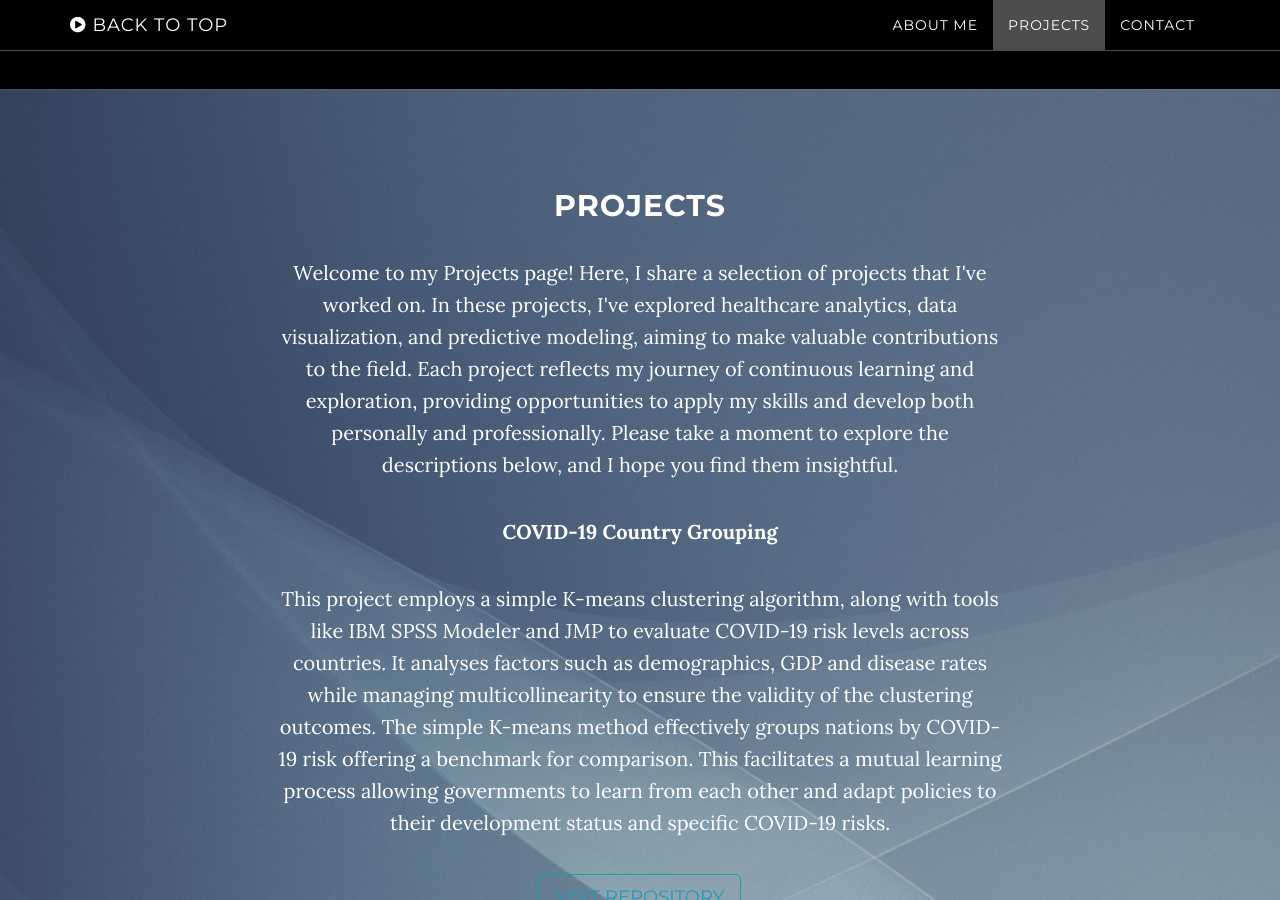
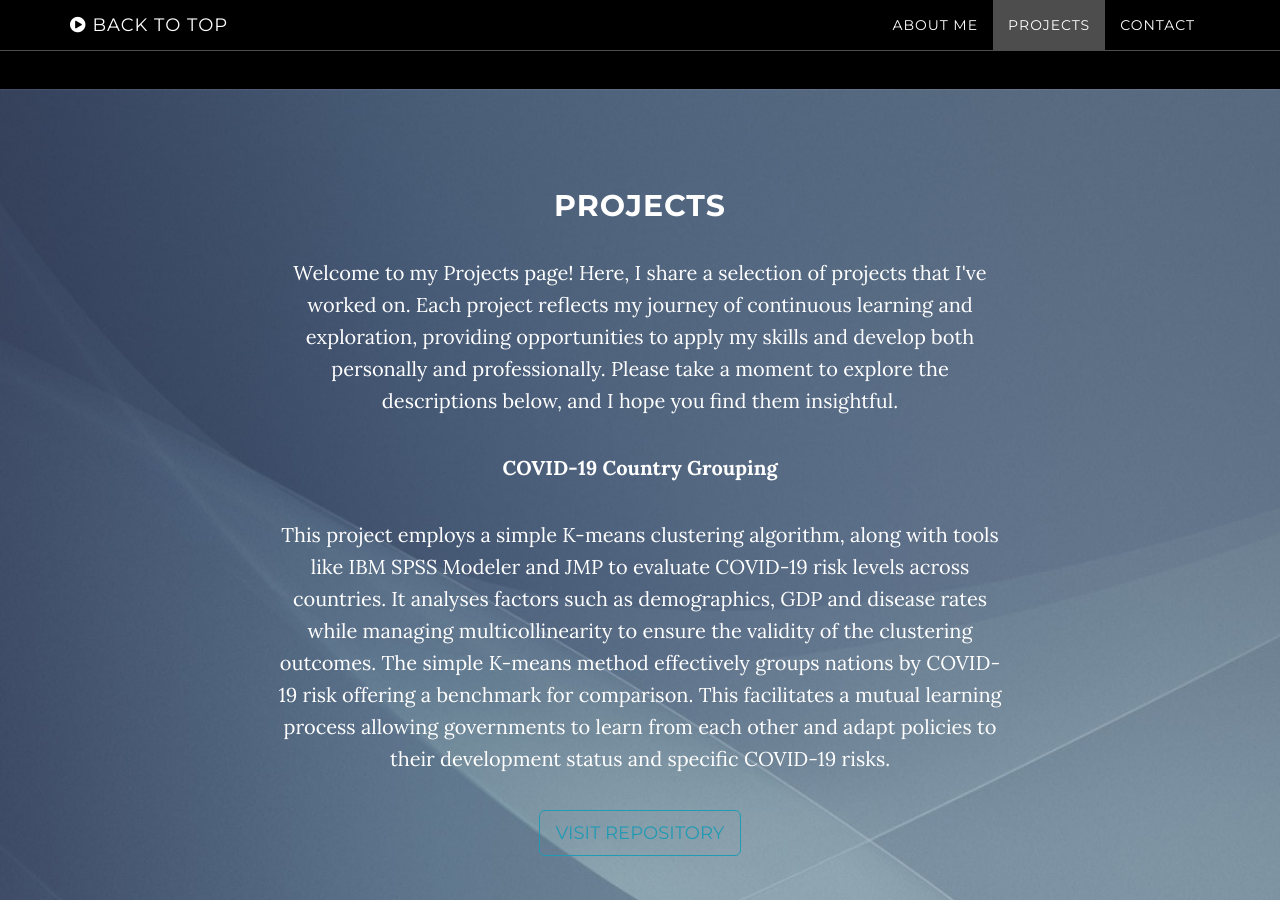
Before and after one commit to Md-Khid/Md-Khid, a Jekyll site: the page built from index.html, in a window 1280 px wide and 900 px high, scrolled down 1890 px. Built offline with Jekyll 4.4.1, drawn with Linux system fonts in a browser that asks for light colours.

Commit message:
Update download.html

```diff
--- a/_includes/download.html
+++ b/_includes/download.html
@@ -15,11 +15,10 @@
         <div class="container">
           <div class="col-lg-8 col-lg-offset-2">
             <h2>Projects</h2>
-            <p>Welcome to my Projects page! Here, I share a selection of projects that I've worked on. In these projects,
-              I've explored healthcare analytics, data visualization, and predictive modeling, aiming to make valuable
-              contributions to the field. Each project reflects my journey of continuous learning and exploration,
-              providing opportunities to apply my skills and develop both personally and professionally. Please take a moment
-              to explore the descriptions below, and I hope you find them insightful.</p>
+            <p>Welcome to my Projects page! Here, I share a selection of projects that I've worked on. Each project reflects my
+              journey of continuous learning and exploration, providing opportunities to apply my skills and develop both
+              personally and professionally. Please take a moment to explore the descriptions below, and I hope you find them
+              insightful.</p>
             <p style="font-size: 20px;"><strong>COVID-19 Country Grouping</strong></p>
             <p>This project employs a simple K-means clustering algorithm, along with tools like IBM SPSS Modeler and JMP
               to evaluate COVID-19 risk levels across countries. It analyses factors such as demographics, GDP and disease
```
